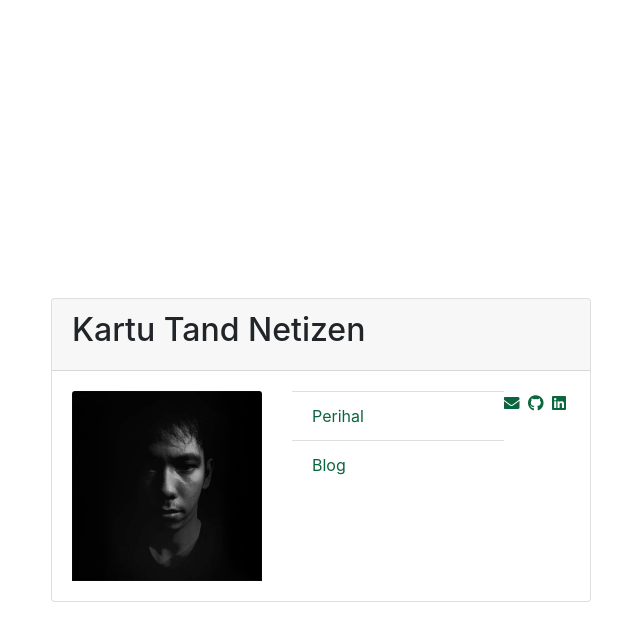
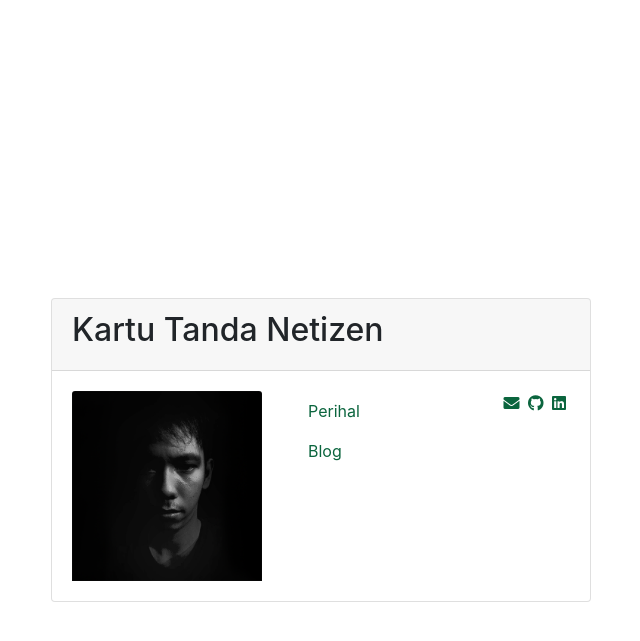
Before and after one commit to samsir/rumah, a Jekyll site: the page built from index.md, in a window 1280 px wide. Shown: the top 641 px of the page, without its empty margins (319-959 px from the left). Built offline with Jekyll 4.4.1, drawn with Linux system fonts in a browser that asks for light colours.

Commit message:
Update card.html

```diff
--- a/_includes/card.html
+++ b/_includes/card.html
@@ -1,7 +1,7 @@
 <article class="col-lg-6 col-sm-5 col-md-4 mx-auto" role="menu">
          <div class="card">
                   <div class="card-header">
-                           <h2>Kartu Tand Netizen</h2>
+                           <h2>Kartu Tanda Netizen</h2>
                   </div>
                   <div class="card-body">
                            <div class="row">
@@ -33,19 +33,19 @@
             {%- endfor -%}
         </div>
 
-        <nav class="list-group list-group-flush">
+        <nav class="nav flex-column">
             {% for entry in site.data.navigation %}
             {% assign sublinks = entry.sublinks %}
             {% if sublinks %}
             <div class="dropdown multi-menu">
-                <a class="list-group-item dropdown-toggle text-decoration-none" href="javascript:void(0)" role="button" data-toggle="dropdown" aria-haspopup="true" aria-expanded="false">{{ entry.title }}</a>
+                <a class="nav-link dropdown-toggle" href="javascript:void(0)" role="button" data-toggle="dropdown" aria-haspopup="true" aria-expanded="false">{{ entry.title }}</a>
                 <div class="dropdown-menu sub-menu">
                     {% for sublink in sublinks %}
                     <a class="dropdown-item text-decoration-none" href="{{ site.baseurl }}{{ sublink.url }}">{{ sublink.title }}</a>
                     {% endfor %}
                 </div>
             {% else %}
-            <a class="list-group-item text-decoration-none" href="{{ site.baseurl }}{{ entry.url }}">{{ entry.title }}</a>
+            <a class="nav-link" href="{{ site.baseurl }}{{ entry.url }}">{{ entry.title }}</a>
             {% endif %}
             {% endfor %}
         </nav>
```
